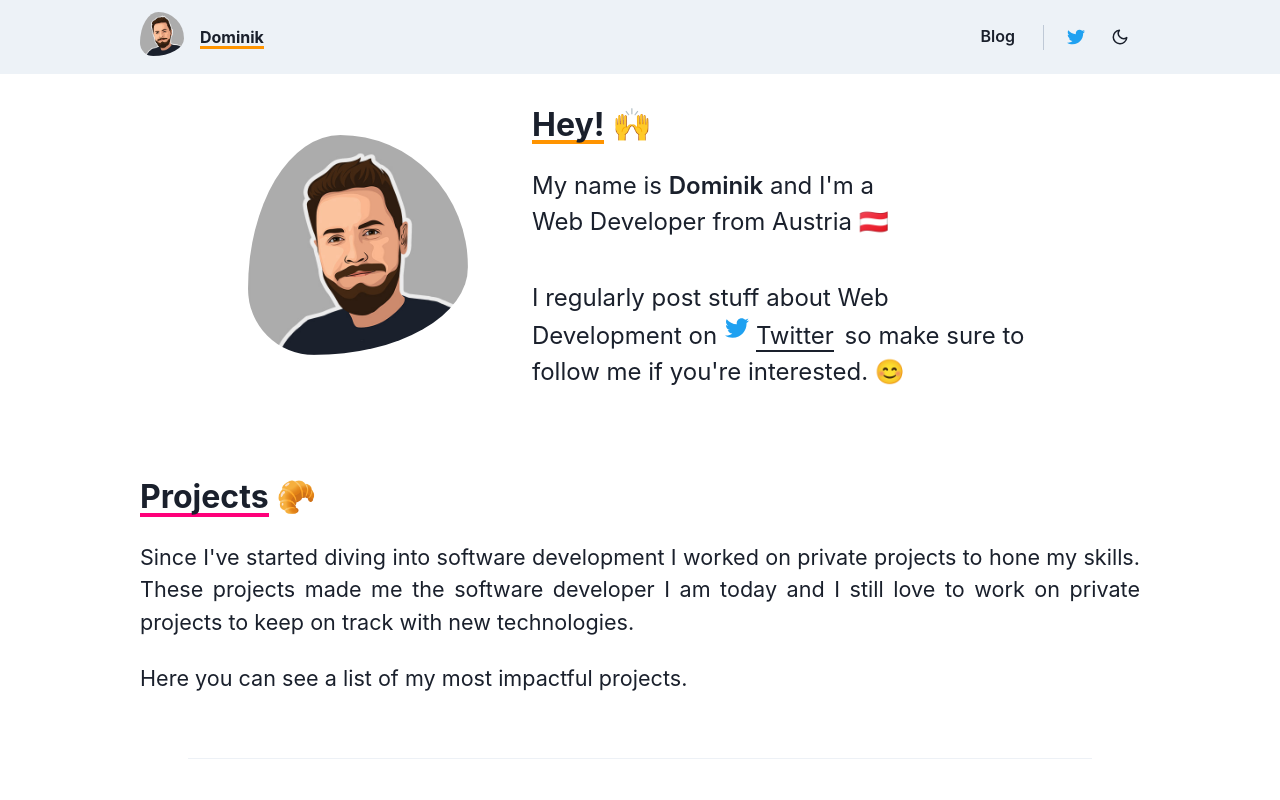
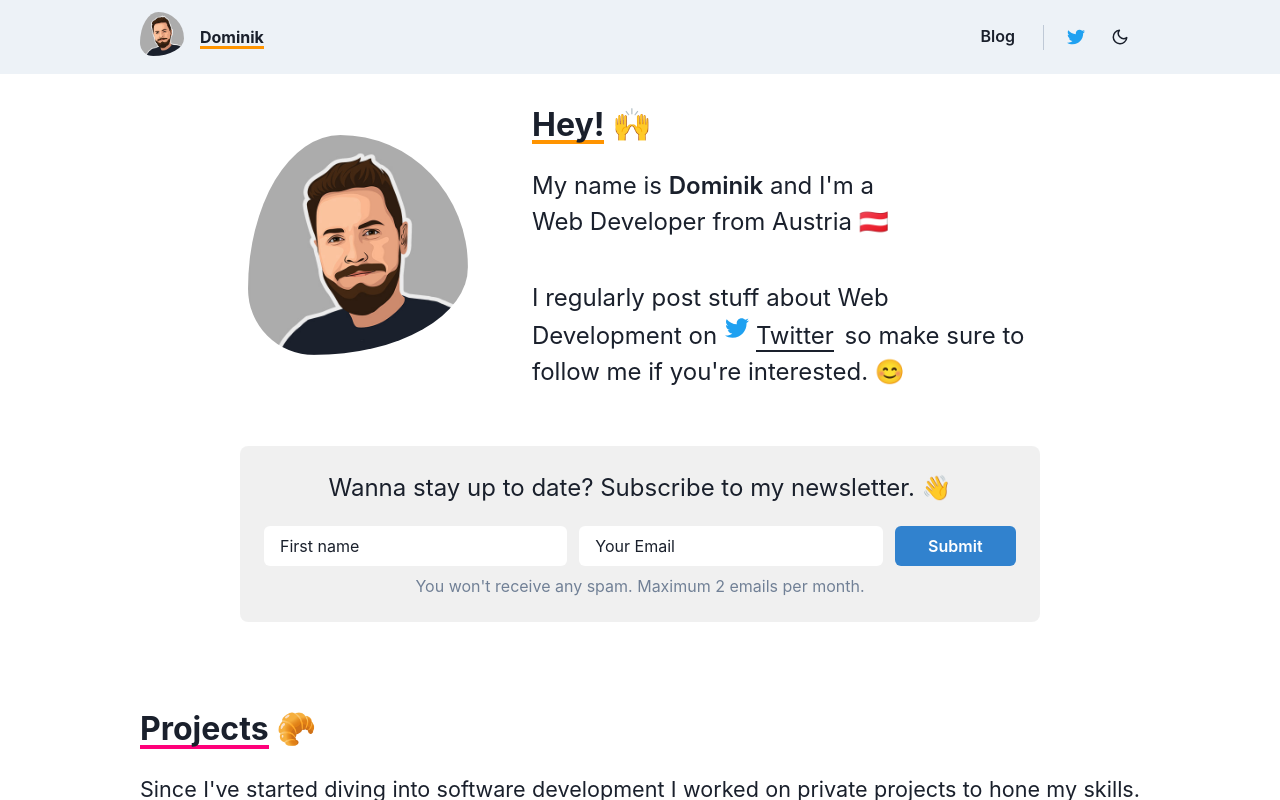
Before and after one commit to dsumer/portfolio-old, a Next.js app: page / in a window 1280 px wide. Built offline with nearby package versions, Linux system fonts and the light colour scheme.

Commit message:
added newsletter formular

```diff
--- a/src/components/fadein-section.tsx
+++ b/src/components/fadein-section.tsx
@@ -4,7 +4,7 @@ import { motion, useAnimation } from 'framer-motion';
 
 const FadeInSection = (props: PropsWithChildren<unknown>) => {
   const controls = useAnimation();
-  const ref = useViewportSpyOnce(() => controls.start('visible'));
+  const ref = useViewportSpyOnce(() => setTimeout(() => controls.start('visible'), 300));
 
   return (
     <motion.div
@@ -13,8 +13,8 @@ const FadeInSection = (props: PropsWithChildren<unknown>) => {
       initial="hidden"
       transition={{ duration: 1 }}
       variants={{
-        visible: { opacity: 1, marginTop: 0 },
-        hidden: { opacity: 0, marginTop: 200 },
+        visible: { opacity: 1 },
+        hidden: { opacity: 0 },
       }}
     >
       {props.children}
--- /dev/null
+++ b/src/components/newsletter-form.tsx
@@ -0,0 +1,50 @@
+import { Stack, FormControl, Input, Button, useColorModeValue, Flex, FlexProps, Text } from '@chakra-ui/react';
+
+const NewsletterForm = (props: FlexProps) => (
+  <Flex w="100%" {...props}>
+    <Flex
+      w={['100%', '95%', '80%']}
+      bg={useColorModeValue('blackAlpha.100', 'whiteAlpha.100')}
+      m="auto"
+      borderRadius="lg"
+      p={6}
+      direction="column"
+    >
+      <Text as="h2" fontSize="2xl" textAlign="center" mb={5}>
+        Wanna stay up to date? Subscribe to my newsletter.&nbsp;👋
+      </Text>
+      <Stack direction={['column', 'column', 'row']} as="form" spacing="12px">
+        <FormControl>
+          <Input
+            variant="solid"
+            color="gray.800"
+            _placeholder={{ color: 'gray.800' }}
+            id="name"
+            placeholder="First name"
+            aria-label="First name"
+          />
+        </FormControl>
+        <FormControl>
+          <Input
+            variant="solid"
+            color="gray.800"
+            _placeholder={{ color: 'gray.800' }}
+            id="email"
+            type="email"
+            placeholder="Your Email"
+            aria-label="Your Email"
+          />
+        </FormControl>
+        <FormControl w={['100%', '100%', '40%']}>
+          <Button colorScheme="blue" isLoading={false} type="submit" w="100%">
+            Submit
+          </Button>
+        </FormControl>
+      </Stack>
+      <Text mt={2} textAlign="center" color="gray.500">
+        You won&apos;t receive any spam. Maximum 2 emails per month.
+      </Text>
+    </Flex>
+  </Flex>
+);
+export default NewsletterForm;
--- a/src/pages/index.tsx
+++ b/src/pages/index.tsx
@@ -12,6 +12,7 @@ import UntisLogo from '../style/logos/untis-logo';
 import CatalystsLogo from '../style/logos/catalysts-logo';
 import HtlLogo from '../style/logos/htl-logo';
 import Avatar from '../components/avatar';
+import NewsletterForm from '../components/newsletter-form';
 
 const ORANGE = '#ff9400';
 const PURPLE = '#ff007a';
@@ -65,7 +66,7 @@ export default function Home() {
           </Box>
         </Flex>
       </Flex>
-      <Flex></Flex>
+      <NewsletterForm mt={14} />
       <Flex mt={[6, 12]} w="100%" align="left" direction="column">
         <Header id="projects" underlineColor={PURPLE} emoji="🥐">
           Projects
```
